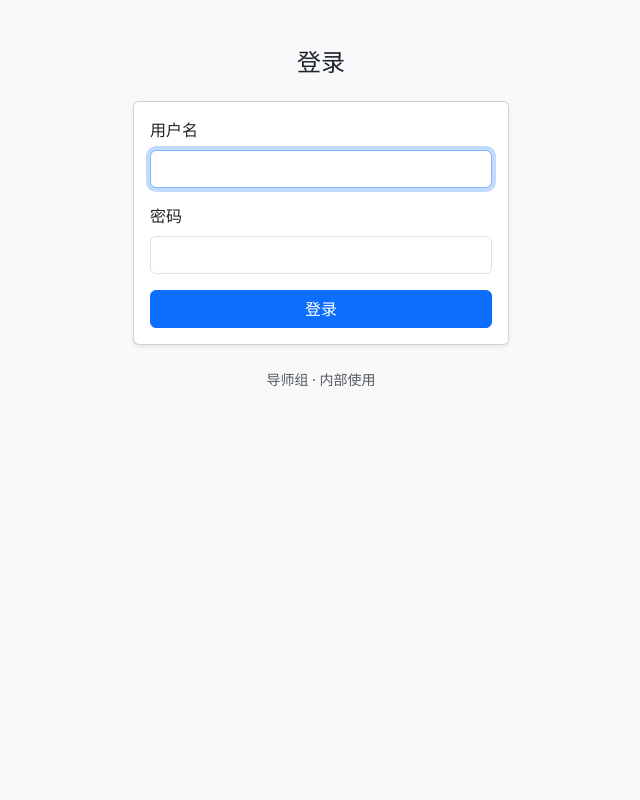
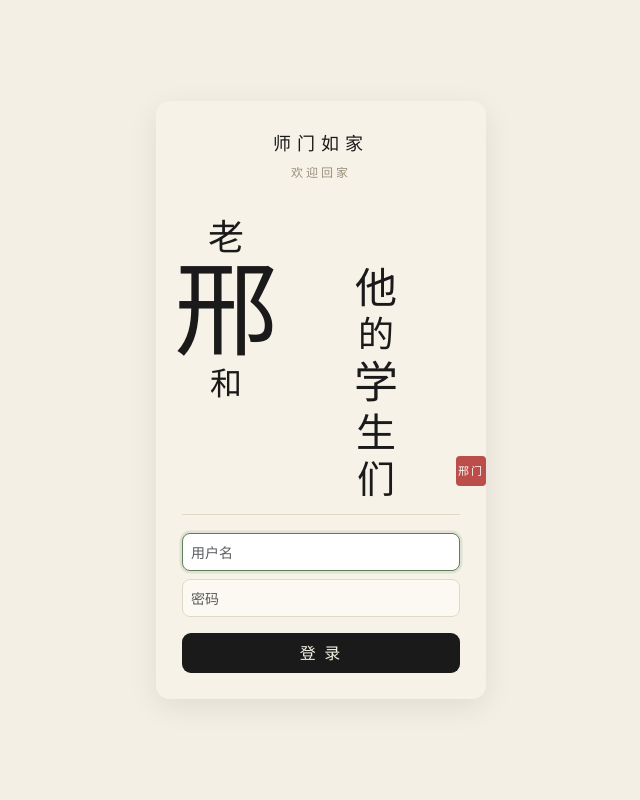
Before and after one commit to dareon688-arch/daoshi-app, a Flask app: page /login in a window 1280 px wide. Shown: the whole page, without its empty margins (319-959 px from the left). Run offline with Flask 3, Linux system fonts and the light colour scheme.

Commit message:
全站国风化：宣纸暖白+墨黑+朱砂印章+竹青绿+书法标题，登录页竖排书法门面

```diff
--- /dev/null
+++ b/static/guofeng.css
@@ -0,0 +1,89 @@
+/* guofeng.css —— 全站国风主题样式
+   配色：宣纸暖白 + 墨黑 + 朱砂红印章 + 鼠尾草绿点缀
+   字体：标题用书法体(Ma Shan Zheng)，正文用楷体系统字回退 */
+
+:root {
+    --xuan-paper:   #f6f2e7;   /* 宣纸底色 */
+    --xuan-paper-2: #f3efe4;   /* 页面更外层底色 */
+    --ink:          #1a1a1a;   /* 墨黑 */
+    --ink-soft:     #3a3a3a;   /* 浅墨 */
+    --seal-red:     #b1322f;   /* 朱砂印章红 */
+    --bamboo:       #5f7d5a;   /* 竹青绿（点缀/主色） */
+    --bamboo-dark:  #46603f;
+    --border-soft:  #e0d9c6;   /* 柔和边框 */
+    --card-bg:      #fffdf6;   /* 卡片纸白 */
+    --muted:        #9a917c;   /* 淡墨注释 */
+}
+
+/* 书法标题字体 */
+@import url('https://fonts.googleapis.com/css2?family=Ma+Shan+Zheng&display=swap');
+
+body {
+    background: var(--xuan-paper-2);
+    color: var(--ink);
+    /* 正文：优先系统楷体，营造国风又保证清晰可读 */
+    font-family: "Kaiti SC", "STKaiti", "KaiTi", "楷体",
+                 -apple-system, "PingFang SC", "Microsoft YaHei", sans-serif;
+}
+
+/* 书法标题类：用在 App 名、大标题上 */
+.brush {
+    font-family: "Ma Shan Zheng", "Kaiti SC", "STKaiti", "KaiTi", serif;
+    color: var(--ink);
+    letter-spacing: 2px;
+}
+
+/* 国风卡片 */
+.gf-card {
+    background: var(--card-bg);
+    border: 1px solid var(--border-soft);
+    border-radius: 14px;
+    box-shadow: 0 4px 18px rgba(95, 125, 90, .08);
+}
+
+/* 主按钮：墨黑 */
+.btn-ink {
+    background: var(--ink);
+    color: var(--xuan-paper);
+    border: none;
+    border-radius: 9px;
+    letter-spacing: 2px;
+}
+.btn-ink:hover { background: #000; color: #fff; }
+
+/* 次按钮：竹青描边 */
+.btn-bamboo {
+    background: transparent;
+    color: var(--bamboo-dark);
+    border: 1px solid var(--bamboo);
+    border-radius: 9px;
+}
+.btn-bamboo:hover { background: var(--bamboo); color: #fff; }
+
+/* 朱砂印章 */
+.seal {
+    background: var(--seal-red);
+    color: #fff;
+    border-radius: 4px;
+    display: inline-flex;
+    align-items: center;
+    justify-content: center;
+    text-align: center;
+    line-height: 1.1;
+    opacity: .85;
+    font-family: "Kaiti SC", "STKaiti", "KaiTi", serif;
+}
+
+/* 顶部小标题/副标题 */
+.gf-subtitle { color: var(--muted); letter-spacing: 3px; }
+
+/* 让输入框也带点国风纸感 */
+.form-control {
+    background: #fbf9f2;
+    border: 1px solid var(--border-soft);
+    border-radius: 8px;
+}
+.form-control:focus {
+    border-color: var(--bamboo);
+    box-shadow: 0 0 0 .15rem rgba(95, 125, 90, .15);
+}
--- a/templates/login.html
+++ b/templates/login.html
@@ -3,38 +3,93 @@
 <head>
     <meta charset="UTF-8">
     <meta name="viewport" content="width=device-width, initial-scale=1.0">
-    <title>登录 · 导师组</title>
+    <title>登录 · 老邢和他的学生们</title>
     <link href="https://cdn.jsdelivr.net/npm/bootstrap@5.3.3/dist/css/bootstrap.min.css" rel="stylesheet">
+    <link href="{{ url_for('static', filename='guofeng.css') }}" rel="stylesheet">
     {% include '_pwa_head.html' %}
+    <style>
+        .login-stage {
+            min-height: 100vh;
+            display: flex;
+            align-items: center;
+            justify-content: center;
+            padding: 20px;
+        }
+        .scroll {
+            width: 100%;
+            max-width: 330px;
+            background: var(--xuan-paper);
+            border-radius: 14px;
+            padding: 30px 0 26px;
+            box-shadow: 0 8px 30px rgba(0,0,0,.08);
+            overflow: hidden;
+        }
+        /* 竖排书法区 */
+        .calli {
+            display: flex;
+            justify-content: center;
+            align-items: flex-start;
+            gap: 8px;
+            height: 320px;
+            color: var(--ink);
+        }
+        .calli .col { display: flex; flex-direction: column; align-items: center; }
+        .col-left  { line-height: 1; }
+        .col-right { line-height: 1.2; margin-top: 78px; }
+        .login-box { margin: 8px 26px 0; border-top: 1px solid var(--border-soft); padding-top: 18px; }
+    </style>
 </head>
-<body class="bg-light">
-    <div class="container py-5" style="max-width: 400px;">
-        <h1 class="h4 text-center mb-4">登录</h1>
+<body>
+    <div class="login-stage">
+        <div class="scroll">
 
-        <!-- flash 是后端传来的提示消息（比如“密码错误”） -->
-        {% with messages = get_flashed_messages() %}
-          {% if messages %}
-            {% for msg in messages %}
-              <div class="alert alert-warning py-2">{{ msg }}</div>
-            {% endfor %}
-          {% endif %}
-        {% endwith %}
+            <!-- 顶部：师门如家 / 欢迎回家 -->
+            <div class="text-center mb-1">
+                <div class="brush" style="font-size:18px; letter-spacing:6px;">师门如家</div>
+                <div class="gf-subtitle" style="font-size:12px; margin-top:6px;">欢迎回家</div>
+            </div>
 
-        <form method="POST" class="card shadow-sm">
-            <div class="card-body">
-                <div class="mb-3">
-                    <label class="form-label">用户名</label>
-                    <input type="text" name="username" class="form-control" required autofocus>
+            <!-- 竖排书法：老邢和 / 他的学生们 / 印章 -->
+            <div class="calli brush">
+                <div class="col col-left">
+                    <span style="font-size:36px; margin-top:34px;">老</span>
+                    <span style="font-size:104px; margin:4px 0;">邢</span>
+                    <span style="font-size:32px;">和</span>
                 </div>
-                <div class="mb-3">
-                    <label class="form-label">密码</label>
-                    <input type="password" name="password" class="form-control" required>
+                <div class="col col-right">
+                    <span style="font-size:42px;">他</span>
+                    <span style="font-size:36px;">的</span>
+                    <span style="font-size:44px;">学</span>
+                    <span style="font-size:40px;">生</span>
+                    <span style="font-size:38px;">们</span>
                 </div>
-                <button type="submit" class="btn btn-primary w-100">登录</button>
+                <div style="align-self:flex-end; margin-bottom:20px;">
+                    <span class="seal" style="width:30px; height:30px; font-size:11px;">邢门</span>
+                </div>
             </div>
-        </form>
 
-        <p class="text-center text-muted small mt-4">导师组 · 内部使用</p>
+            <!-- 底部：登录表单（占比小、低调） -->
+            <div class="login-box">
+                {% with messages = get_flashed_messages() %}
+                  {% if messages %}
+                    {% for msg in messages %}
+                      <div class="alert alert-warning py-2 small">{{ msg }}</div>
+                    {% endfor %}
+                  {% endif %}
+                {% endwith %}
+
+                <form method="POST">
+                    <input type="text" name="username" class="form-control form-control-sm mb-2"
+                           placeholder="用户名" required autofocus
+                           style="height:38px;">
+                    <input type="password" name="password" class="form-control form-control-sm mb-3"
+                           placeholder="密码" required
+                           style="height:38px;">
+                    <button type="submit" class="btn btn-ink w-100" style="height:40px;">登 录</button>
+                </form>
+            </div>
+
+        </div>
     </div>
 </body>
 </html>
```
Also changed, not shown: templates/album.html (+6 -5 lines), templates/announcements.html (+15 -14 lines), templates/change_password.html (+8 -7 lines), templates/edit_profile.html (+10 -9 lines), templates/index.html (+9 -36 lines), templates/member_detail.html (+23 -22 lines), templates/members.html (+24 -18 lines), templates/new_announcement.html (+8 -7 lines), templates/upload_photo.html (+8 -7 lines).
